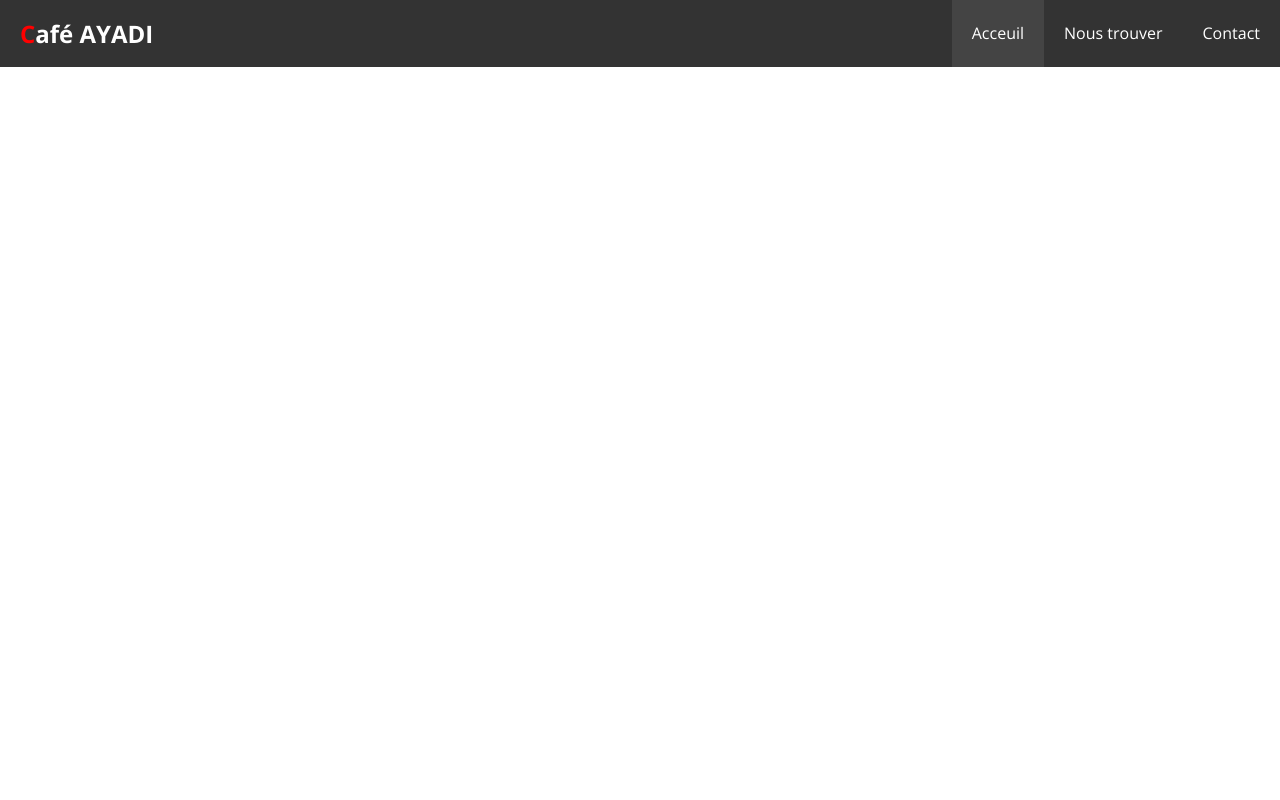
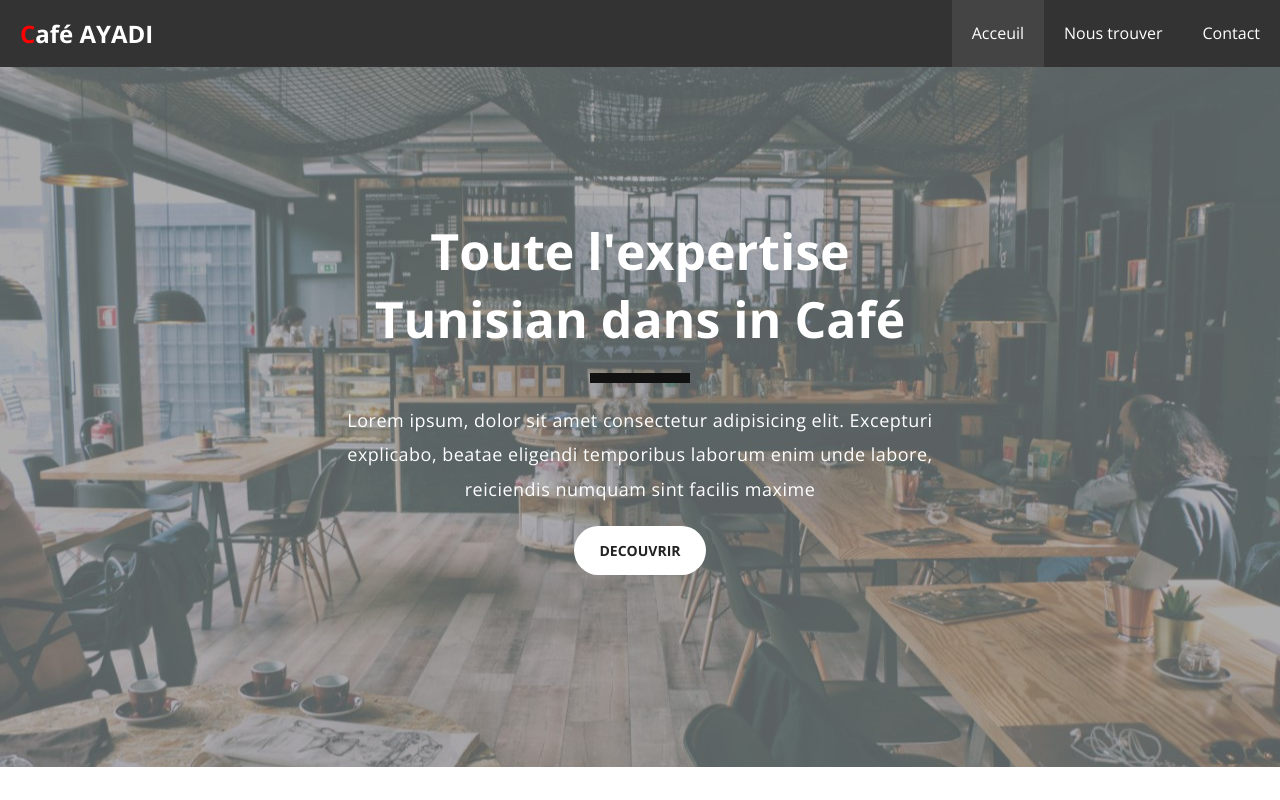
Before and after one commit to SamarAyadi/Projet-1--Caf--AYADI, a plain HTML site: page index.html in a window 1280 px wide. Drawn offline with nearby package versions, Linux system fonts and the light colour scheme.

Commit message:
Mise en place de la partie  centrale

```diff
--- a/css/style.css
+++ b/css/style.css
@@ -20,8 +20,41 @@ a{
   text-decoration: none;
 }
 
+.sparator{
+  width: 100px;
+  height: 10px;
+  background: #111;
+  margin: 20px auto;
+}
+p{
+  margin-bottom: 10px;
+}
 
 
+.btn{
+ display: inline-block;
+padding: 15px 25px;
+border-radius: 30px;
+font-weight: 700;
+font-size: 14px;
+
+}
+
+.btn-primary{
+  background: white;
+  color: #222;
+}
+
+
+.btn-primary:hover{
+  background: #222;
+  color: white;
+}
+
+.my-10{
+  margin-top: 10px;
+  margin-bottom: 10px;
+}
 
 
 
@@ -32,8 +65,6 @@ a{
   overflow: auto;
   line-height: 1.7em;
 }
-
-
 
 
 .header nav h1{
@@ -73,3 +104,31 @@ a{
 .active{
   background: #444;
 }
+
+/* -------------------------------------- */
+
+
+/* VP */
+.vp{
+  height: 700px;
+  background: url(../images/cafe1.jpg)center center/cover ;
+  text-align: center;
+}
+
+.vp-content {
+  color: white;
+  max-width: 600px;
+  padding-top: 150px;
+  display: block;
+  margin: auto;
+}
+
+.vp-content h1{
+  font-size: 50px ;
+}
+
+.vp-content p{
+  font-size: 18px ;
+  letter-spacing: 0.5px;
+  line-height: 1.9em;
+}
--- a/index.html
+++ b/index.html
@@ -25,5 +25,15 @@
         </ul>
       </nav>
     </header>
+
+    <section class="vp">
+      <div class="vp-content">
+        <h1>Toute l'expertise Tunisian dans in Café</h1>
+        <div class="sparator"></div>
+        <p>Lorem ipsum, dolor sit amet consectetur adipisicing elit. Excepturi explicabo, beatae eligendi temporibus laborum enim unde labore, reiciendis numquam sint facilis maxime</p>
+        <a href="./where.html" class="btn btn-primary my-10">DECOUVRIR</a>
+      </div>
+
+    </section>
   </body>
 </html>
```
